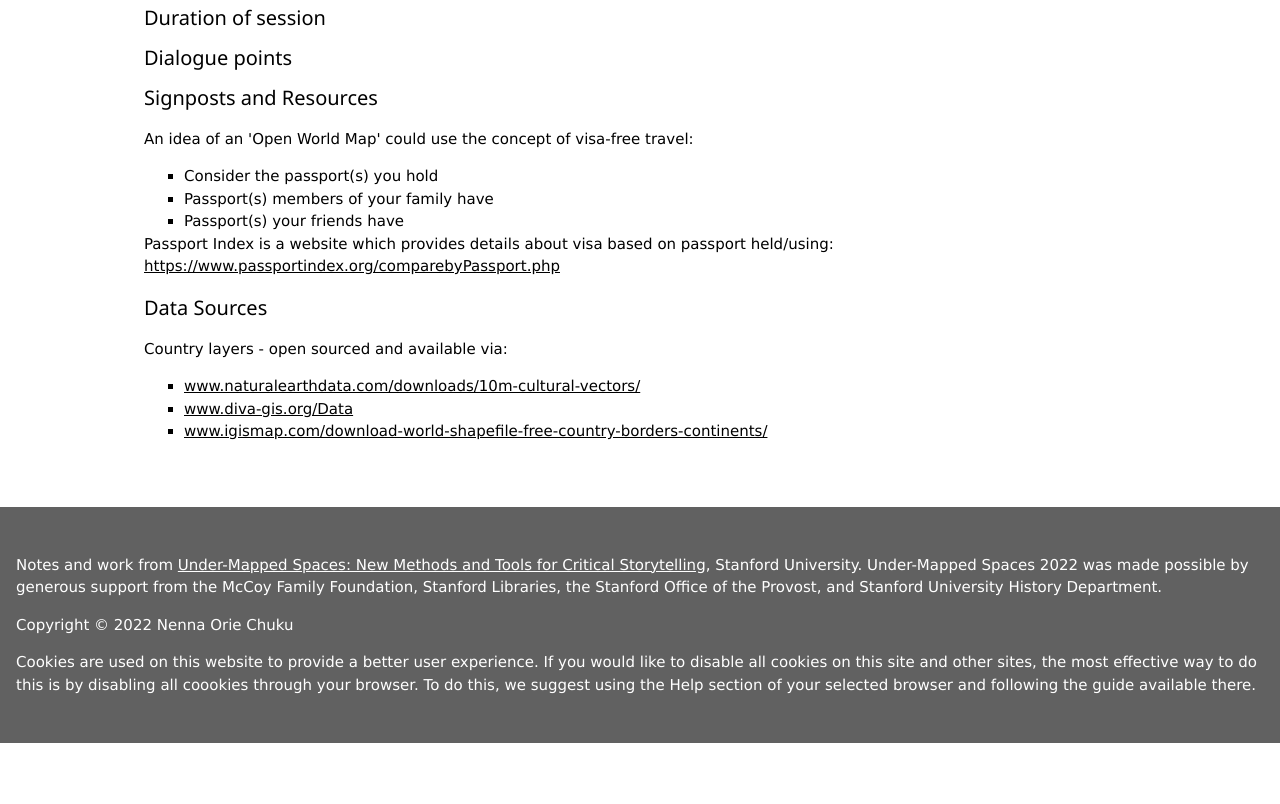
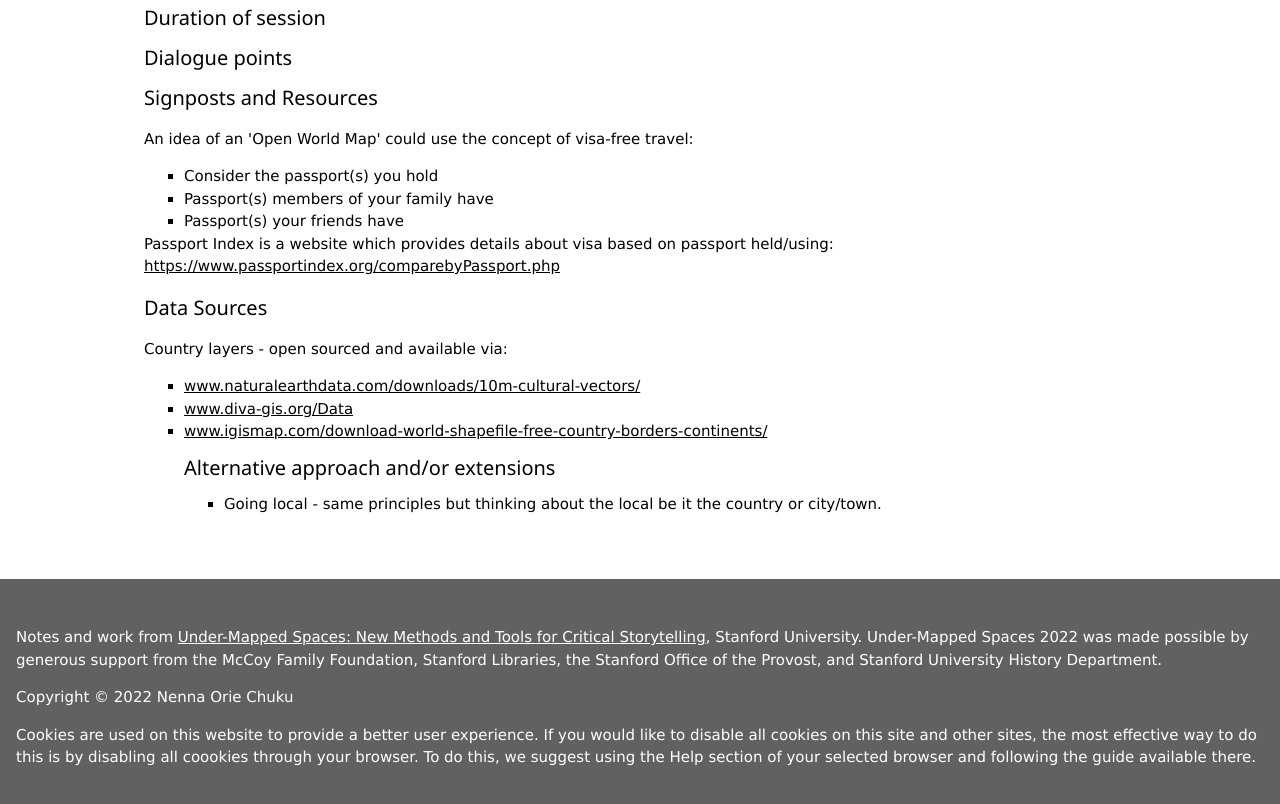
Before and after one commit to Nummo/UMS, a plain HTML site: page teaching-artefact.html in a window 1280 px wide. Shown: the part 1034-1838 px from the top of the page. Before the commit the page ends 1777 px from the top, so only its background shows below. Drawn offline with nearby package versions, Linux system fonts and the light colour scheme.

Commit message:
alt approaches

```diff
--- a/teaching-artefact.html
+++ b/teaching-artefact.html
@@ -58,6 +58,10 @@
 			<li><a href="http://www.naturalearthdata.com/downloads/10m-cultural-vectors/" target="_blank">www.naturalearthdata.com/downloads/10m-cultural-vectors/</a></li>
 			<li><a href="http://www.diva-gis.org/Data" target="_blank">www.diva-gis.org/Data</a></li>
 				<li><a href="https://www.igismap.com/download-world-shapefile-free-country-borders-continents/" target="_blank">www.igismap.com/download-world-shapefile-free-country-borders-continents/</a></li>
+	<h4>Alternative approach and/or extensions</h4>
+	<ul>
+		<li>Going local - same principles but thinking about the local be it the country or city/town.</li>
+	</ul>
 	</div>
 <!-- Footer -->
 	<footer class="w3-container w3-dark-grey w3-padding-32 w3-margin-top">
```
